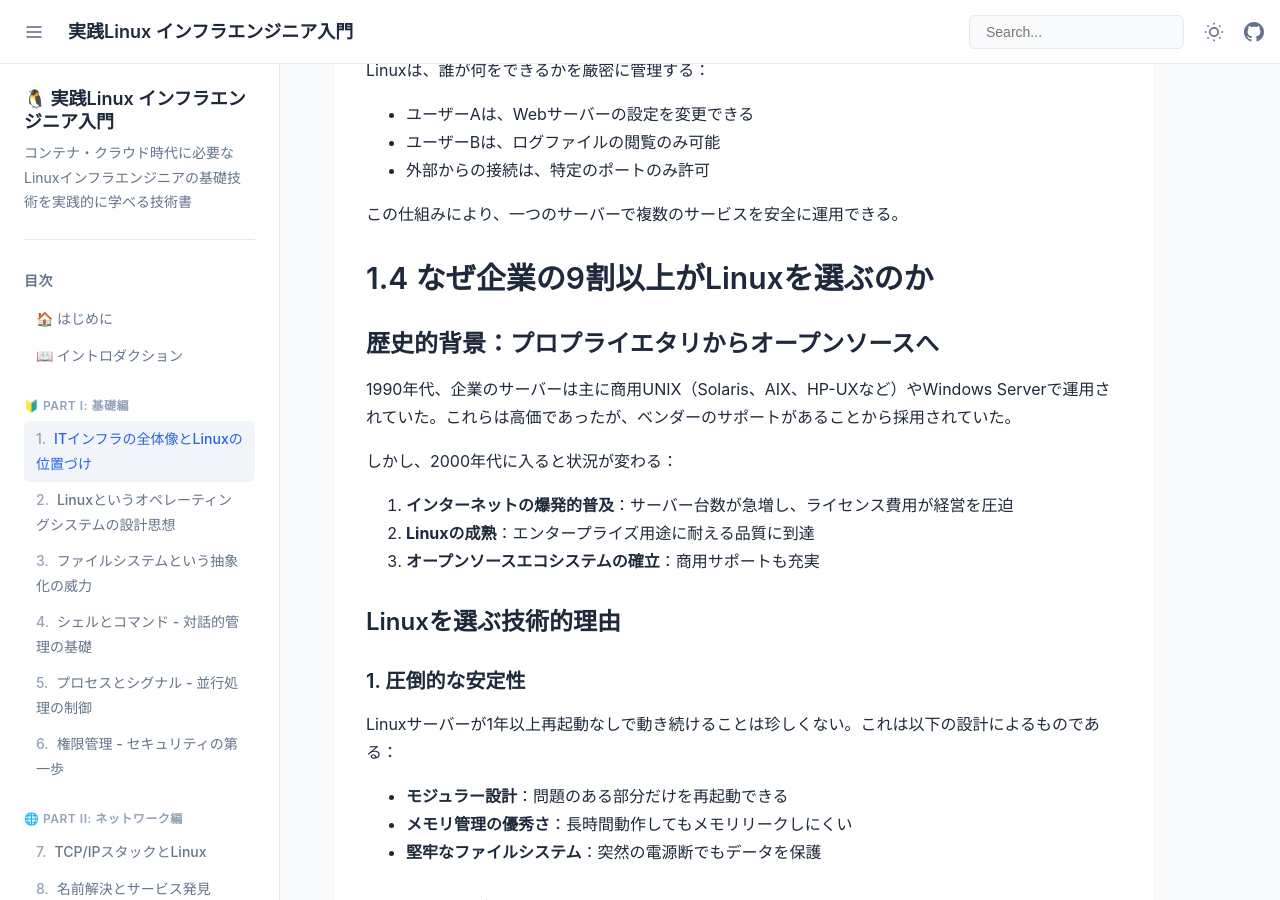
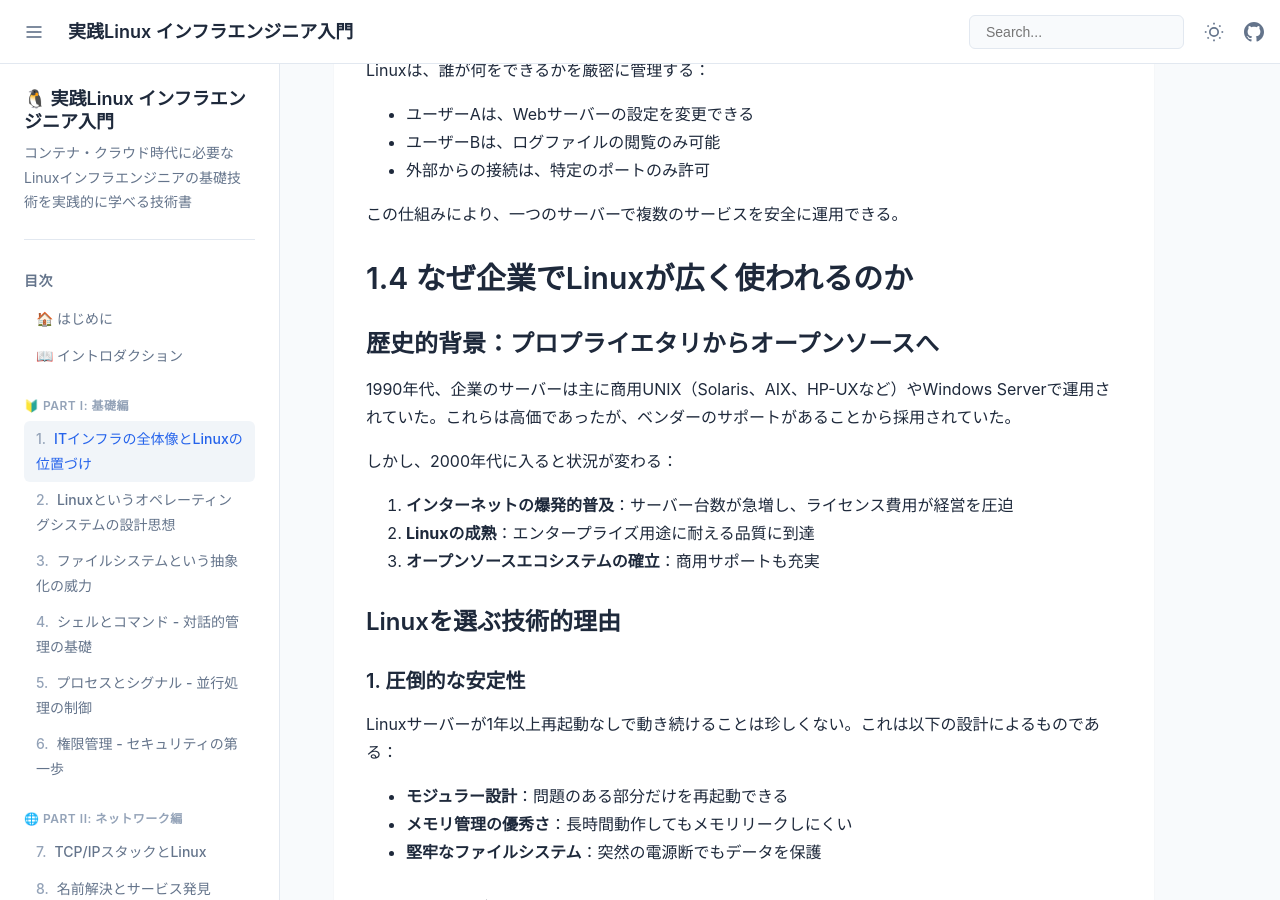
Before and after one commit to itdojp/linux-infra-textbook2, a Jekyll site: the page built from docs/chapters/chapter-01-linux-overview.md, in a window 1280 px wide and 900 px high, scrolled down 3119 px. Built offline with Jekyll 4.4.1, drawn with Linux system fonts in a browser that asks for light colours; our own code applies the rules of GitHub Pages for plain Markdown files.

Commit message:
docs: 編集レビュー #44 統計断定表現を一般化 (#75)

```diff
--- a/docs/chapters/chapter-01-linux-overview.md
+++ b/docs/chapters/chapter-01-linux-overview.md
@@ -102,7 +102,7 @@ Linuxは、誰が何をできるかを厳密に管理する：
 
 この仕組みにより、一つのサーバーで複数のサービスを安全に運用できる。
 
-## 1.4 なぜ企業の9割以上がLinuxを選ぶのか
+## 1.4 なぜ企業でLinuxが広く使われるのか
 
 ### 歴史的背景：プロプライエタリからオープンソースへ
 
```
Also changed, not shown: src/chapters/chapter-01-linux-overview.md (+1 -1 lines).
